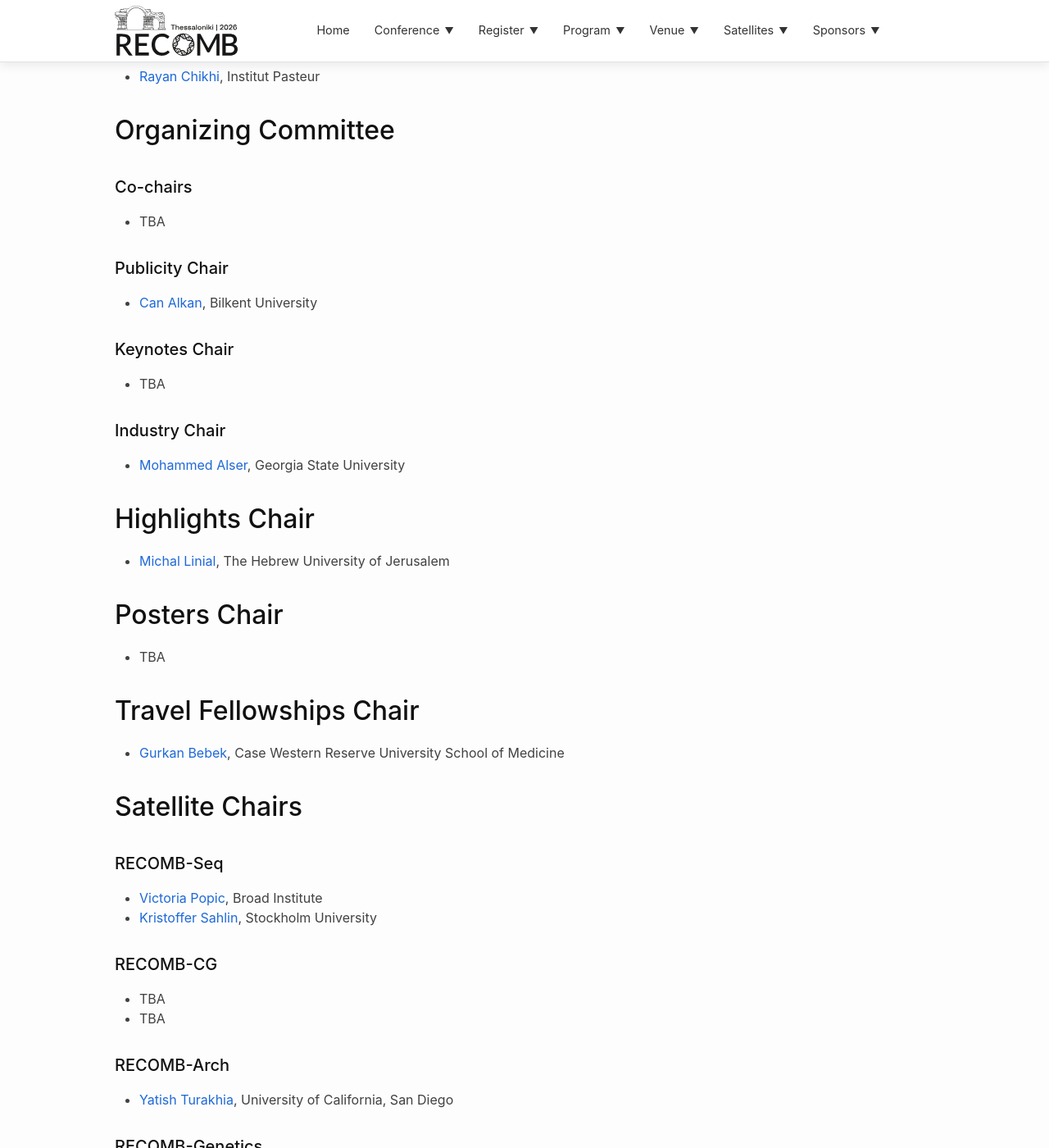
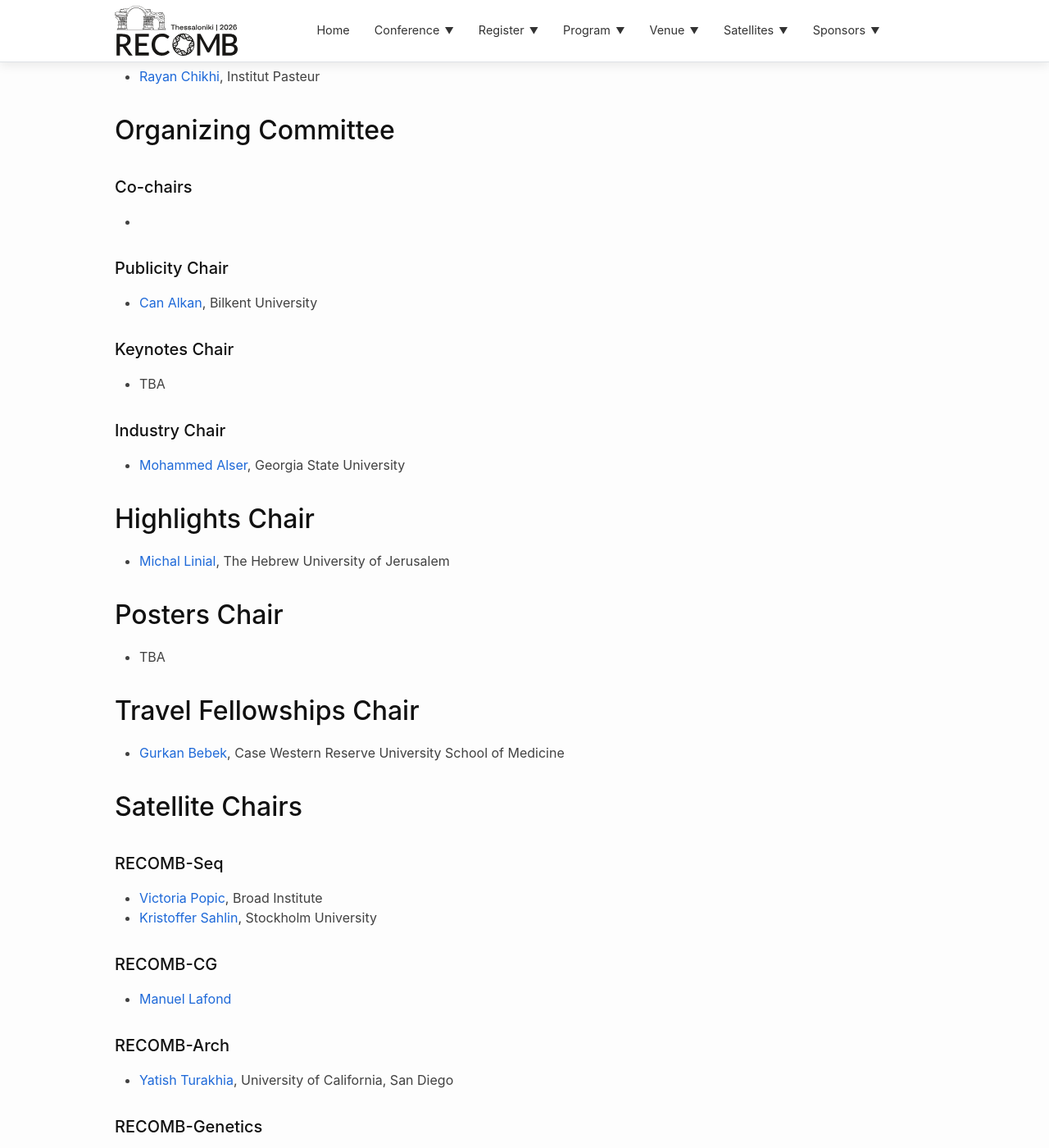
Before and after one commit to recomb-conference/recomb2026, a Jekyll site: the page built from committees.md, in a window 1280 px wide and 1400 px high, scrolled down 539 px. Shown: the whole window at 82% size. Built offline with Jekyll 4.4.1, drawn with Linux system fonts in a browser that asks for light colours; nearby versions of some CDN libraries.

Commit message:
Update committees.md

```diff
--- a/committees.md
+++ b/committees.md
@@ -21,7 +21,7 @@
 ## Organizing Committee
 
 #### Co-chairs
- - TBA
+ -
 
 #### Publicity Chair
  - [{{ site.team.publicity_chair }}]({{ site.team.publicity_chair_url }}), {{ site.team.publicity_chair_institute }}
@@ -48,8 +48,7 @@
  - [Kristoffer Sahlin](https://sahlingroup.github.io/), Stockholm University
 
 #### RECOMB-CG
- - TBA
- - TBA
+ - [Manuel Lafond](https://mlafond.recherche.usherbrooke.ca)
 
 #### RECOMB-Arch
  - [Yatish Turakhia](https://turakhia.ucsd.edu/), University of California, San Diego
@@ -63,8 +62,7 @@
  - [Sinem Sav](https://sinemsav.github.io/pages/sinemsav.html), Bilkent University
 
 #### RECOMB-CCB
- - TBA
- - TBA
+ - [Peter Van Loo](https://faculty.mdanderson.org/profiles/peter_vanloo.html)
 
 #### Student Volunteers (alphabetical)
  - TBA
```
